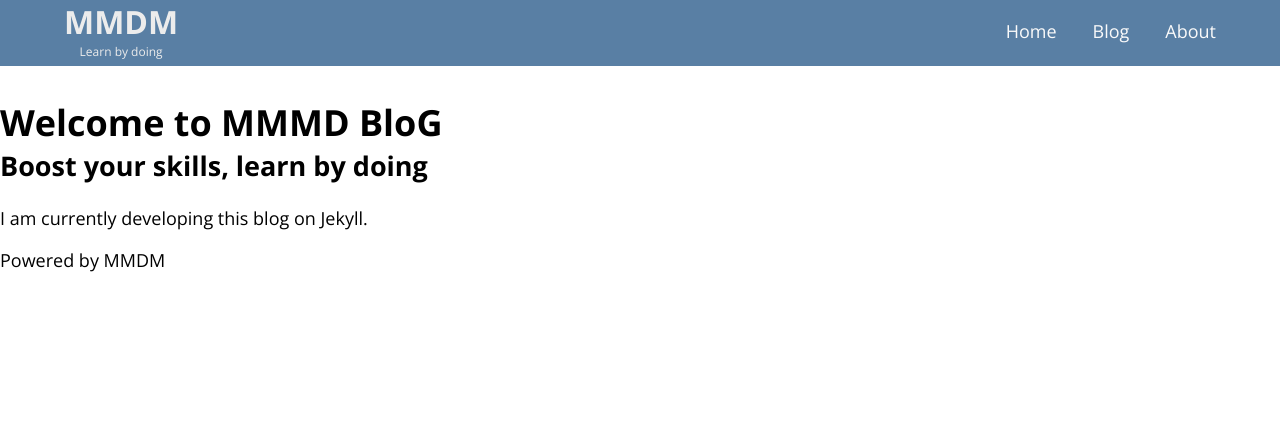
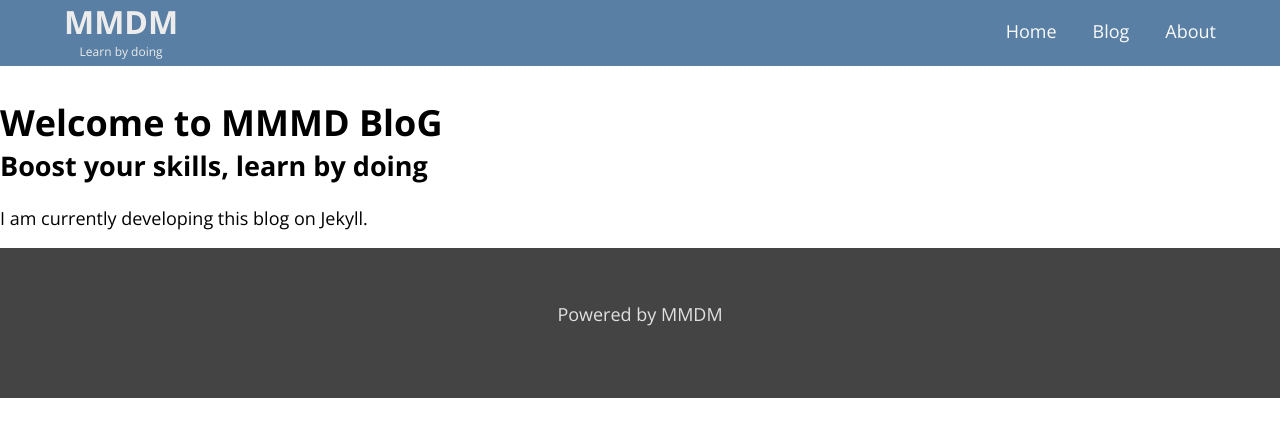
Before and after one commit to jays1ngh/jays1ngh.github.io, a Jekyll site: the page built from index.html, in a window 1280 px wide. Shown: the top 437 px of the page. Built offline with Jekyll 4.4.1, drawn with Linux system fonts in a browser that asks for light colours.

Commit message:
updated nav

```diff
--- a/_includes/navigation.html
+++ b/_includes/navigation.html
@@ -6,7 +6,7 @@
 
     <div class="container container-nav">
         <div class="site-title">
-            <h1 class="site-main-title"><a href="">{{site.title}}</a></h1>
+            <h1 class="site-main-title"><a href="/">{{site.title}}</a></h1>
             <p class="site-subtitle">Learn by doing</p>
         </div>
 
--- a/_sass/main.scss
+++ b/_sass/main.scss
@@ -6,6 +6,13 @@ body {
   font-family: 'Open Sans', sans-serif;
   font-size: 1.125rem;
   font-weight: 300;
+}
+
+footer {
+  text-align: center;
+  background-color: #444444;
+  padding: 3em;
+  color: #e1e1e1;
 }
 
 /* ==================
```
